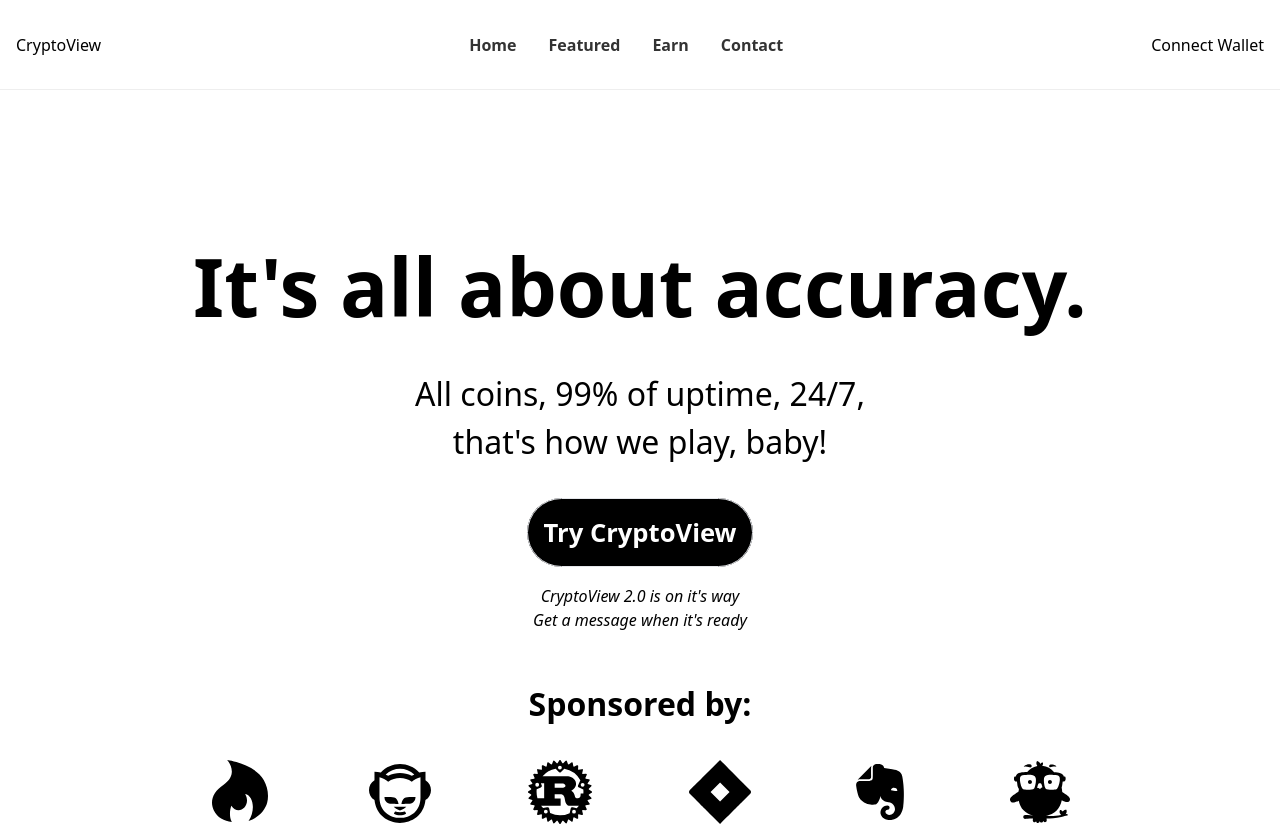
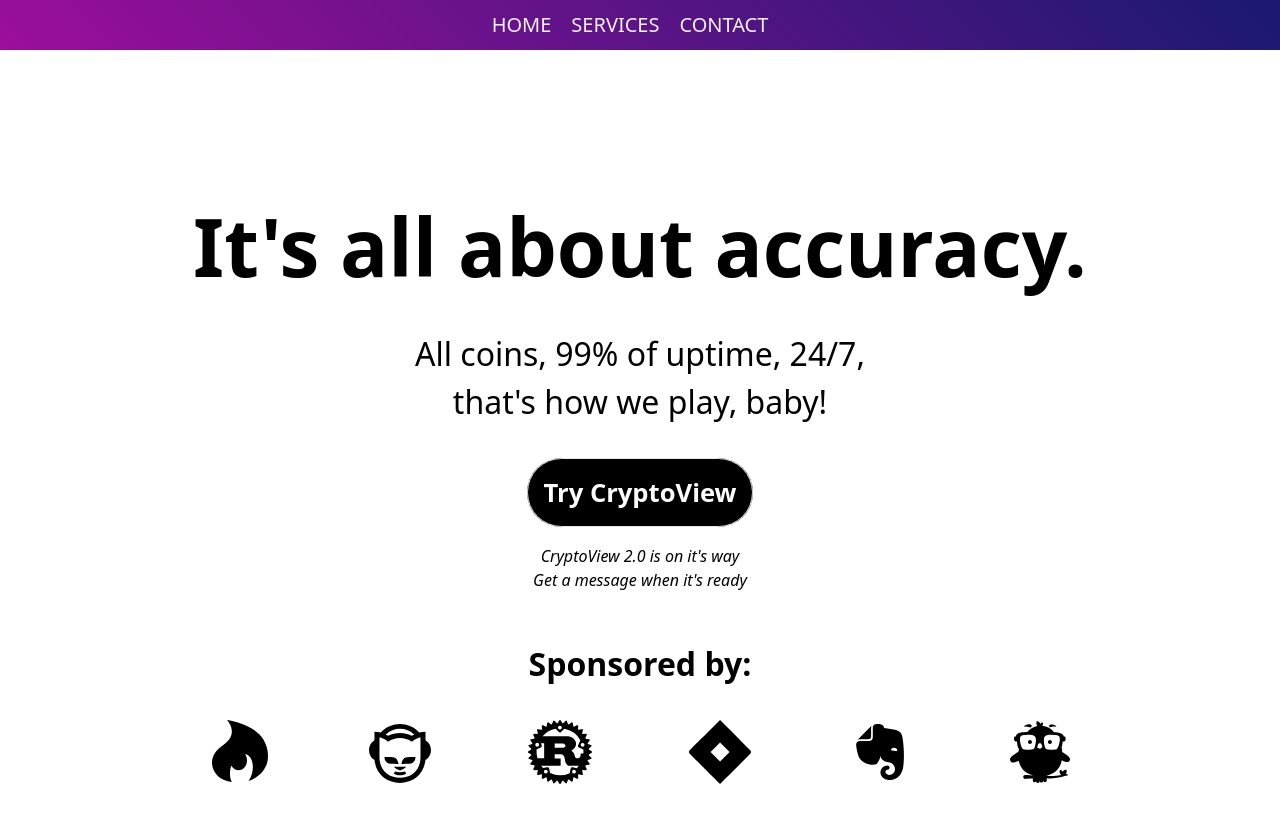
Before and after one commit to awkren/cryptoview, a React (Create React App) app: page / in a window 1280 px wide. Shown: the top 826 px of the page. Built offline with nearby package versions, Linux system fonts and the light colour scheme; the HTML template or start-up script is replaced by a standard one.

Commit message:
beta navbar

```diff
--- a/src/cryptoview-structure/Header.css
+++ b/src/cryptoview-structure/Header.css
@@ -1,75 +1,59 @@
-.header {
+nav {
+  /* position: fixed; */
+  top: 0;
   width: 100%;
-  height: 90px;
-  border-bottom: 1px solid #eee;
-  background: #fff;
-  position: sticky;
-  top: 0;
-  left: 0;
-  z-index: 10;
+  height: 50px;
+  background: linear-gradient(45deg, rgb(156, 14, 156), midnightblue);
 }
 
-.header .container {
+.list{
+  list-style-type: none;
+  background: linear-gradient(45deg, rgb(156, 14, 156), midnightblue);
+  height: 100%;
   display: flex;
-  justify-content: space-between;
+  justify-content: center;
   align-items: center;
-  height: 100%;
-  padding: 1rem;
+  position: relative;
 }
 
-.colors {
-  color: var(--primary);
+.items{
+  margin-right: 20px;
+  font-size: 20px;
+  text-transform: uppercase;
+  color: #f1f1f1;
+  cursor: pointer;
 }
 
-.nav-menu {
-  display: flex;
+.btn{
+  display: none;
+  position: absolute;
+  right: 10px;
+  top: 7px;
+  padding: 5px;
+  color: #000;
+  font-size: 18px;
 }
 
-.nav-menu li {
-  padding: 0 1rem;
-}
-
-.nav-menu a {
-  font-size: 1rem;
-  font-weight: 600;
-  color: #333;
-}
-
-.hamburger {
-  display: none;
-  cursor:pointer;
-}
-
-@media screen and (max-width:1240px){
-  .hamburger {
-      display: flex;
+@media screen and (max-width:940px){
+  .list{
+    flex-direction: column;
+    height: auto;
   }
 
-  .nav-menu {
-      position: absolute;
-      flex-direction: column;
-      justify-content: start;
-      top: 90px;
-      right: -100%;
-      width: 50%;
-      height: 100vh;
-      transition: 0.4s;
-      z-index: 2;
-      background: #fff;
-      border-left: 1px solid #eee;
+  .items:nth-child(1){
+    border-top: 1px solid rgb(255, 255, 255, 0.555);
+    margin-top: 50px;
   }
 
-  .nav-menu.active {
-      right: 0;
+  .items{
+    width: 100%;
+    border-top: 1px solid rgb(255, 255, 255, 0.555);
+    text-align: center;
+    margin-right: 0px;
+    padding: 20px 0;
   }
 
-  .nav-menu li {
-      padding: 1rem;
-      width: 100%;
-      border-bottom: 1px solid #eee;
-  }
-
-  .nav-menu a {
-      font-size: 1.2rem;
+  .btn{
+    display: block;
   }
 }
--- a/src/cryptoview-structure/Header.tsx
+++ b/src/cryptoview-structure/Header.tsx
@@ -1,43 +1,34 @@
-import { isAbsolute } from 'path'
-import React, {useState} from 'react'
-import topWave from '../assets/img/wave.svg'
-import {FaBars, FaTimes} from 'react-icons/fa';
+import React, {useState, useEffect} from 'react'
 import './Header.css'
 
 const Header = () => {
-  const [click, setClick] = useState(false)
-  const handleClick = () => {
-    setClick(prev => !prev);
+
+  const[toggleMenu, setToggleMenu] = useState(false);
+  const [screenWidth, setScreenWidth] = useState(window.innerWidth);
+  const toggleNav = () => {
+    setToggleMenu(!toggleMenu);
   }
+  useEffect(() => {
+    const changeWidth = () => {
+        setScreenWidth(window.innerWidth);
+    }
+    window.addEventListener('resize', changeWidth)
+    return () => {
+        window.removeEventListener('resize', changeWidth)
+    }
+  }, [])
 
   return (
-    <div className='header'>
-        <div className='container'>
-            <h1>Crypto<span className='primary'>View</span></h1>
-            <ul className={click ? 'nav-menu active' : 'nav-menu'}>
-                <li>
-                    <a href='/'>Home</a>
-                </li>
-                <li>
-                    <a href='/'>Featured</a>
-                </li>
-                <li>
-                    <a href='/'>Earn</a>
-                </li>
-                <li>
-                    <a href='/'>Contact</a>
-                </li>
+    <nav>
+        {(toggleMenu || screenWidth > 940) && (
+            <ul className='list'>
+                <li className='items'>Home</li>
+                <li className='items'>Services</li>
+                <li className='items'>Contact</li>
             </ul>
-            <div className='btn-group'>
-                <button className='btn'>Connect Wallet</button>
-            </div>
-            <div className='hamburger' onClick={handleClick}>
-                {click ? (<FaTimes size={20} style={{color: '#333'}}/>) : (<FaBars size={20} style={{color: '#333'}}/>)}
-            </div>
-        </div>
-
-    </div>
-  );
+        )}
+        <button onClick={toggleNav} className='btn'>BTN</button>
+    </nav>
+  )
 }
-
 export default Header
```
